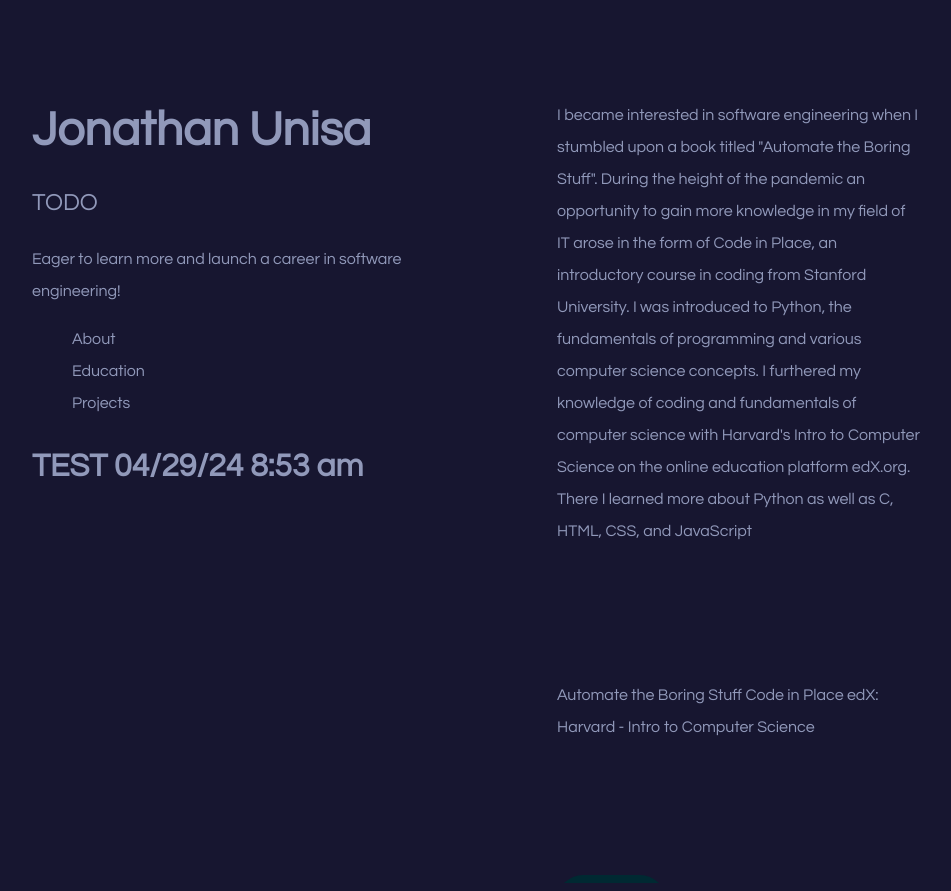
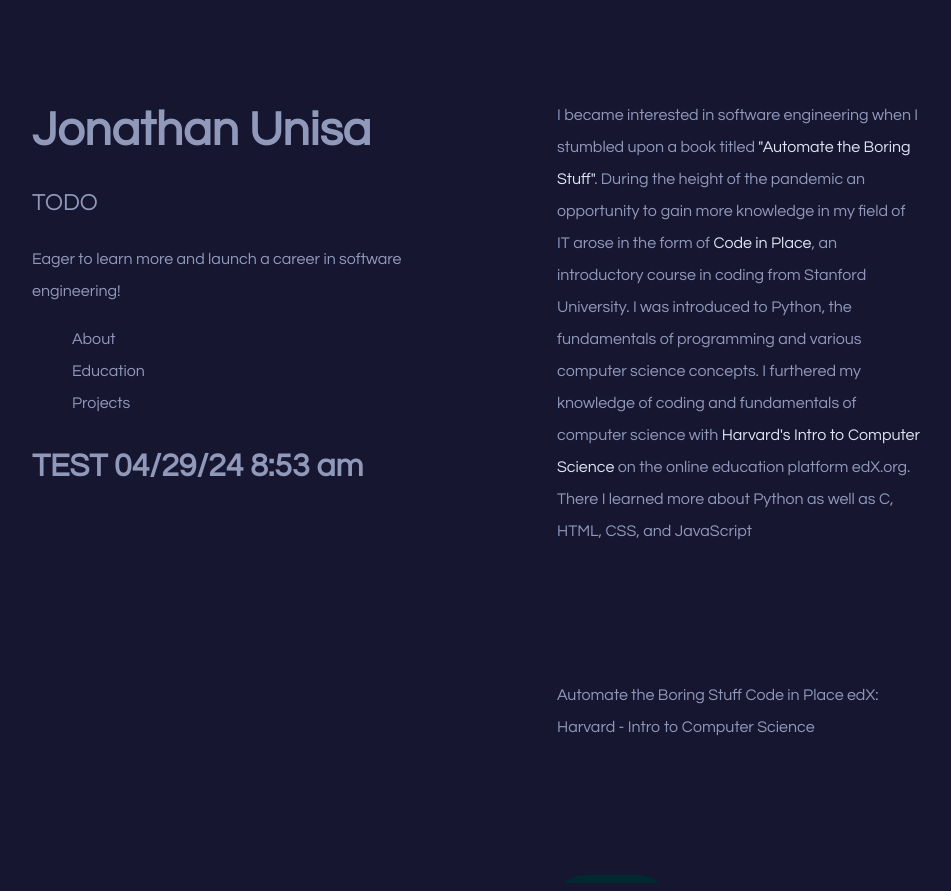
Before and after one commit to j-unisa/j-unisa.github.io, a plain HTML site: page index.html in a window 1280 px wide. Shown: the whole page, without its empty margins (151-1102 px from the left). Drawn offline with Linux system fonts and the light colour scheme.

Commit message:
Update index.html

```diff
--- a/index.html
+++ b/index.html
@@ -25,11 +25,11 @@
     <div class="right-side">
         <section id="about">
             <p>I became interested in software engineering when I stumbled upon a book titled
-                <a href="https://automatetheboringstuff.com" class="special-teal" id="whitish-slate"
+                <a href="https://automatetheboringstuff.com" class="special-teal whitish-slate"
                     target="_blank">"Automate the Boring Stuff"</a>.
                 During the height of the pandemic an opportunity
                 to gain more knowledge in my field of IT arose in the form of
-                <a href="https://codeinplace.stanford.edu" class="special-teal" id="whitish-slate"
+                <a href="https://codeinplace.stanford.edu" class="special-teal whitish-slate"
                     target="_blank">Code in Place</a>,
                 an introductory course in coding from Stanford University.  I was introduced
                 to Python, the fundamentals of programming and various computer science
@@ -38,7 +38,7 @@
                 <a href="https://www.edx.org/learn/computer-science/harvard-university-cs50-s-
                     introduction-to-computer-science?webview=false&campaign=CS50%27s+
                     Introduction+to+Computer+Science&source=edx&product_category=course&
-                    placement_url=https%3A%2F%2Fwww.edx.org%2Fcs50" class="special-teal" id="whitish-slate"
+                    placement_url=https%3A%2F%2Fwww.edx.org%2Fcs50" class="special-teal whitish-slate"
                     target="_blank">Harvard's Intro to Computer Science</a>
                 on the online education platform edX.org.  There I learned more about Python
                 as well as C, HTML, CSS, and JavaScript</p>
```
